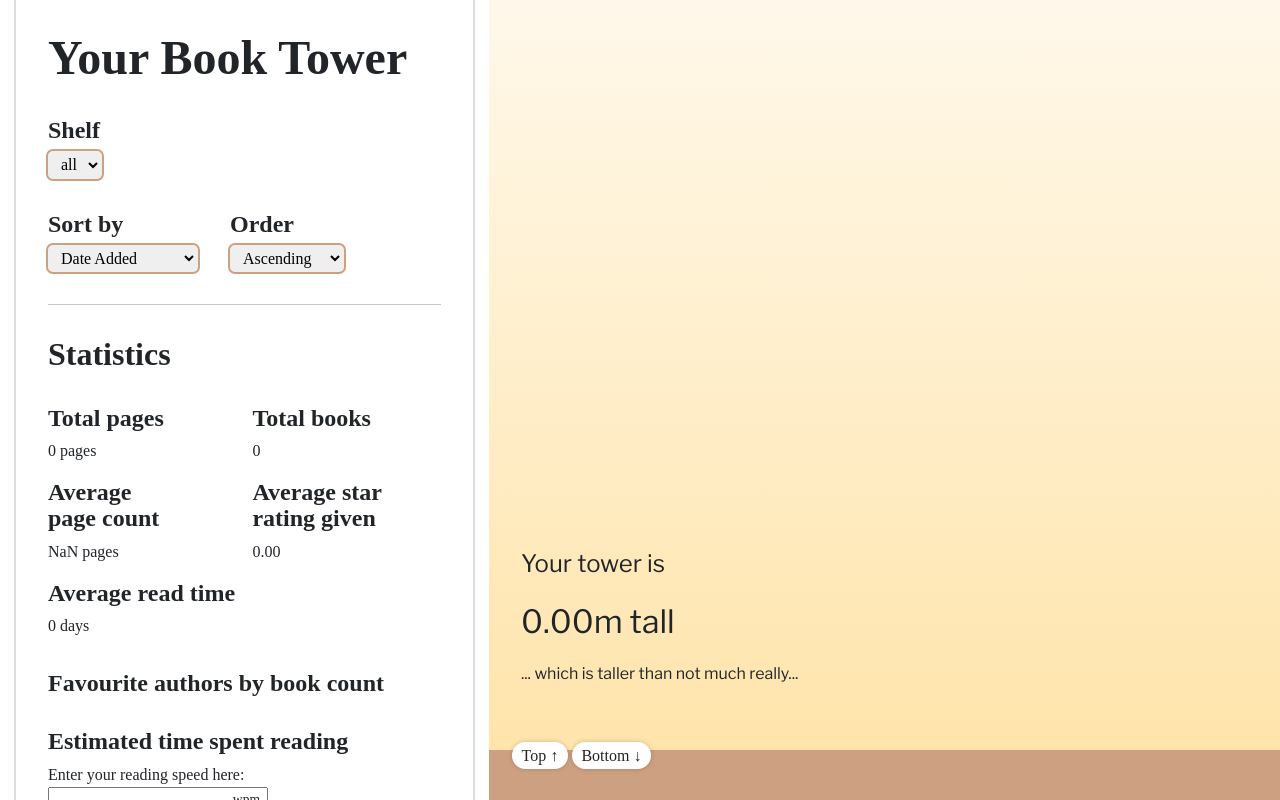
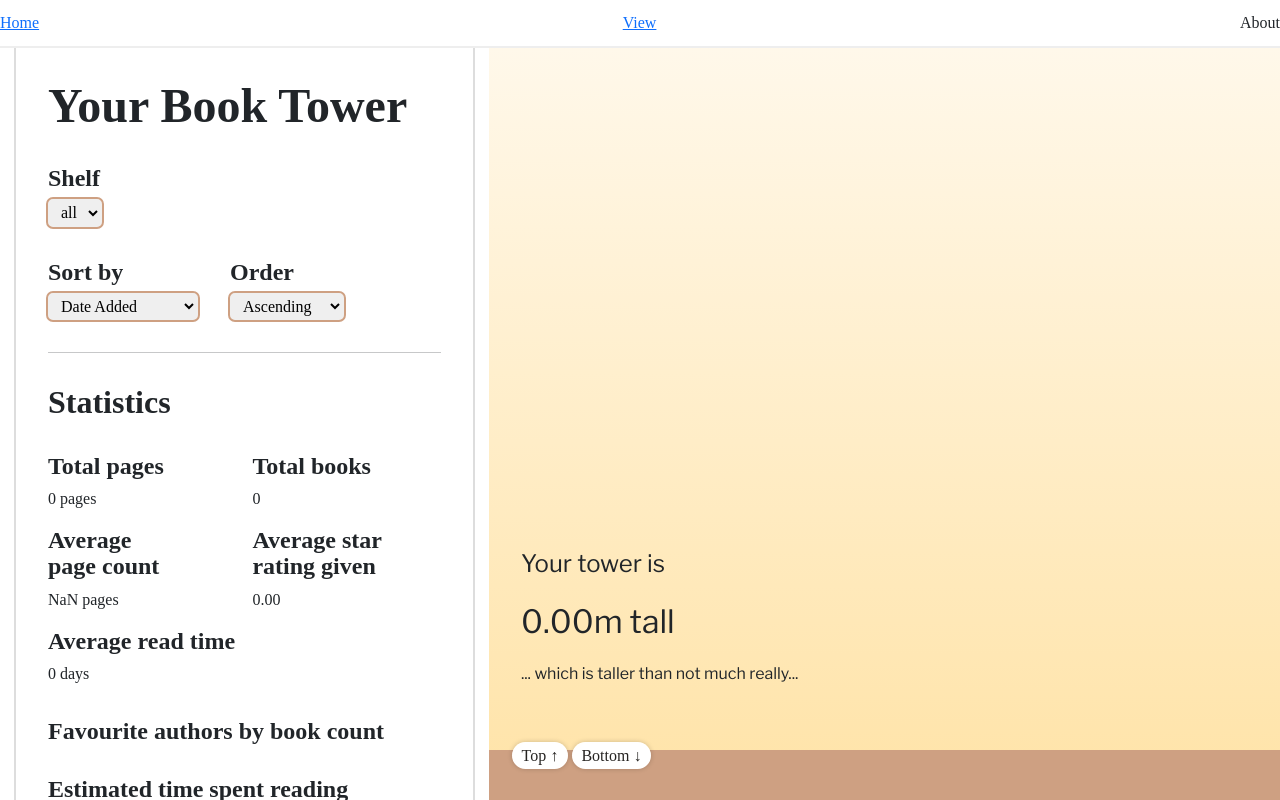
Before and after one commit to ReusableChopsticks/GoodreadsAnalyser, a React (Vite) app: page /GoodreadsAnalyser/view in a window 1280 px wide. Built offline with nearby package versions, Linux system fonts and the light colour scheme.

Commit message:
added mock navbar which does not break view-page scrolling

```diff
--- a/src/BookPage/BookPage.css
+++ b/src/BookPage/BookPage.css
@@ -4,13 +4,10 @@
   display: grid;
   grid-template-columns: 1fr 1.618fr;
   max-width: 1000px;
-  min-height: 100vh;
   margin-inline: auto;
   border-left: solid 2px #eee;
   border-right: solid 2px #eee;
   padding: 4rem;
-
-  /* background-color: rgb(238, 196, 196); */
 }
 
 .book-page img {
@@ -52,7 +49,7 @@
 .book-page .back-button {
   margin-top: auto;
   width: fit-content;
-  align-self: flex-end;
+  /* align-self: flex-end; */
 }
 
 .book-page {
--- /dev/null
+++ b/src/Components/NavBar.css
@@ -0,0 +1,19 @@
+.navbar {
+  width: 100%;
+  min-height: 3rem;
+  background-color: var(--clr-neutral-100);
+  border-bottom: 2px solid #eee;
+}
+
+/* CONTRACT */
+/*
+  NavBar will always be a sibling to the page contents
+  root is a flex container so the page contents will take up the remaining space
+  <div #root>
+    <div .navbar></div>
+    <div .page-contents></div>
+  </div>
+*/
+.navbar + div {
+  flex-grow: 1;
+}
--- /dev/null
+++ b/src/Components/NavBar.tsx
@@ -0,0 +1,14 @@
+import { NavLink } from "react-router";
+import "./NavBar.css";
+
+export default function NavBar() {
+
+  return (
+    <div className="navbar">
+      <NavLink to="/">Home</NavLink>
+      <NavLink to="/view">View</NavLink>
+      About
+
+    </div>
+  )
+}
--- a/src/HomePage/HomePage.css
+++ b/src/HomePage/HomePage.css
@@ -2,9 +2,6 @@
 
 /* FILE INPUT */
 .upload-page {
-  min-height: 100vh;
-
-  /* TODO: for some reason, the .even-columns utility class is not working??? */
   display: grid;
   grid-template-columns: 1fr 1fr;
 }
--- a/src/HomePage/HomePage.tsx
+++ b/src/HomePage/HomePage.tsx
@@ -8,6 +8,7 @@ import { ToastContainer, toast } from 'react-toastify';
 
 import "./HomePage.css";
 import { SAMPLE_DATA } from "../Data/constants";
+import NavBar from "../Components/NavBar";
 
 const dynamicTypingFields = {
   "Number of Pages": true,
@@ -97,6 +98,7 @@ export default function HomePage() {
   }
 
   return (
+    <>
     <div className="upload-page | even-columns ff-primary">
       <div className="file-input-container">
         <input
@@ -153,5 +155,6 @@ export default function HomePage() {
         </ol>
       </div>
     </div>
+    </>
   );
 }
--- a/src/ViewPage/ViewPage.css
+++ b/src/ViewPage/ViewPage.css
@@ -2,10 +2,13 @@
 /* * {outline: solid red 1px} */
 
 .view-page {
+  /*
+    For this page only, due to the scrollable contents, we need to calculate the max height
+    according to the navbar height. Thus, the navbar height must be constant
+  */
+  max-height: calc(100vh - var(--navbar-height));
   display: grid;
   grid-template-columns: 1fr 1.618fr;
-  /* max-height: 100vh; */
-  /* overflow-y: auto; */
 }
 
 .view-page h1, h2, h3 {
@@ -18,8 +21,6 @@
 
 /* STATISTICS */
 .statistics-view {
-  max-height: 100vh;
-
   outline: solid #ddd 2px;
   margin-inline: 1rem;
   padding-inline: 2rem;
@@ -97,15 +98,13 @@ label:has(#select-sort-by) {
 /* BOOK TOWER */
 
 .book-tower {
-  /* position: relative; */
   background: linear-gradient(#FFF8EA, #ffe3a7);
-  height: 100vh;
   overflow-y: scroll;
   display: flex;
   flex-direction: column-reverse;
   align-items: flex-end;
 
-  /* top padding so theres space at the top of the book stack */
+  /* top padding so theres space at the top of the book stack (if you want) */
   /* padding-top: 10rem; */
 }
 
--- a/src/ViewPage/ViewPage.tsx
+++ b/src/ViewPage/ViewPage.tsx
@@ -12,6 +12,7 @@ import {
 
 import "./ViewPage.css";
 import { Link, useNavigate } from "react-router";
+import NavBar from "../Components/NavBar";
 
 interface BookSpineProps {
   // h is a number between [0, 1] evenly spaced by the golden ratio
@@ -188,6 +189,7 @@ export default function ViewPage() {
   }
 
   return (
+    <>
     <div className="view-page">
       <div
         className="statistics-view | flow"
@@ -318,6 +320,7 @@ export default function ViewPage() {
         </div>
       </div>
     </div>
+    </>
   );
 }
 
--- a/src/index.css
+++ b/src/index.css
@@ -1,6 +1,9 @@
 #root {
   font-family: var(--ff-primary);
   font-size: var(--fs-body);
+  height: 100%;
+  display: flex;
+  flex-direction: column;
 }
 
 button, .button {
--- a/src/main.tsx
+++ b/src/main.tsx
@@ -15,11 +15,13 @@ import ViewPage from './ViewPage/ViewPage.tsx';
 import HomePage from './HomePage/HomePage.tsx';
 import ScrapsPage from './scraps/thejoyoflearningts.tsx';
 import BookPage from './BookPage/BookPage.tsx'
+import NavBar from './Components/NavBar.tsx'
 
 
 createRoot(document.getElementById('root')!).render(
   <StrictMode>
     <BrowserRouter basename="/GoodreadsAnalyser">
+      <NavBar />
       <Routes>
         <Route path="/" element={<HomePage />} />
         <Route path="/view" element={<ViewPage />} />
--- a/src/util.css
+++ b/src/util.css
@@ -22,6 +22,9 @@
   --fs-sub-heading: 1.5rem;
   --fs-heading: 2rem;
   --fs-large-heading: 3rem;
+
+  /* navbar constant for the tricky to style viewpage */
+  --navbar-height: 3rem;
 }
 
 .ff-primary {
```
